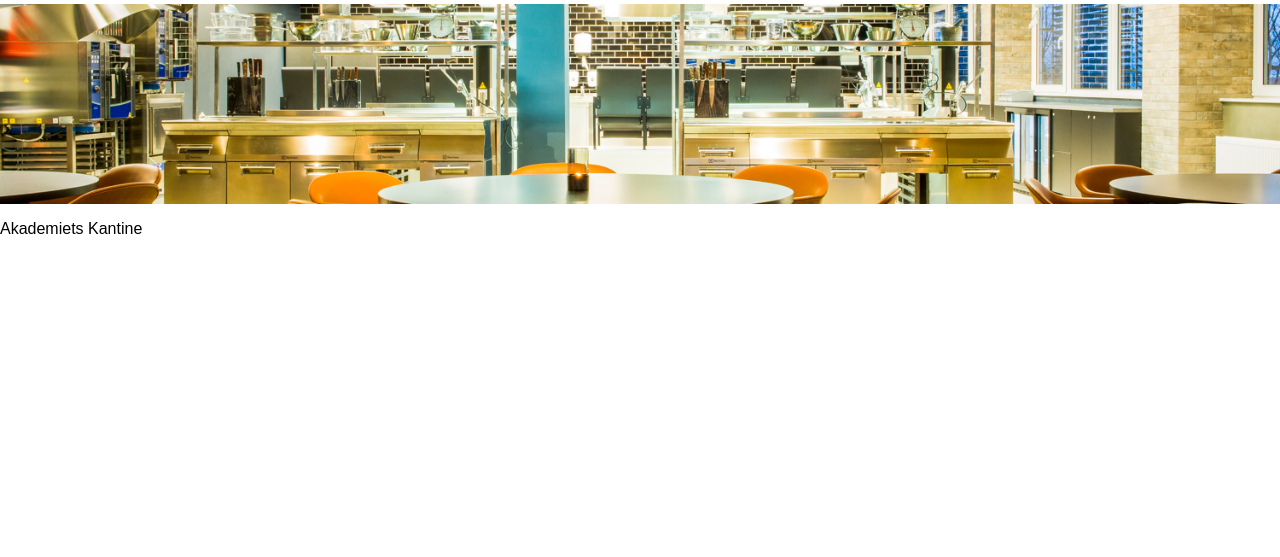
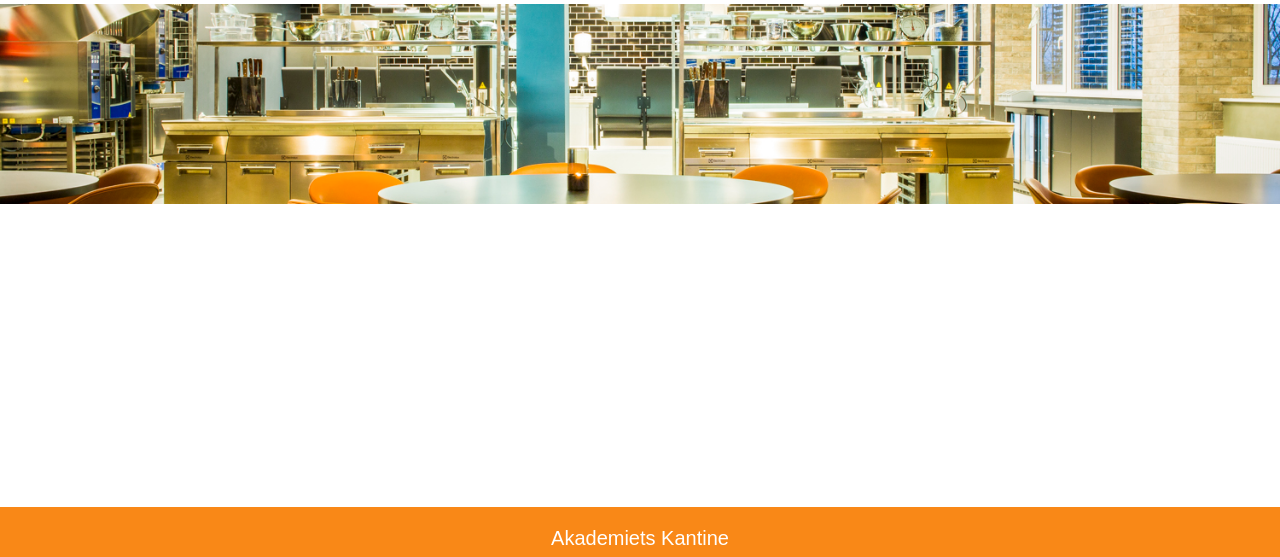
Before and after one commit to Sjefern/nettsideskolekantine, a Flask app: page / in a window 1280 px wide. Shown: the part 243-800 px from the top of the page. Run offline with Flask 3, Linux system fonts and the light colour scheme.

Commit message:
la til ny footer styling med komentarer.

```diff
--- a/static/css/style.css
+++ b/static/css/style.css
@@ -103,3 +103,23 @@ body {
     object-fit: cover;  /* Sørger for at bildet fyller rammen uten å strekke seg */
     border-radius: 10px;    /* Runde hjørner på bildene */
 }
+
+.footer {
+    padding: 0; /* Fjerner innvendig avstand standard padding */
+    margin: 0;  /* Fjerner ytre margin slik at footeren ligger helt inntil kanten nederst */
+    position: fixed;    /* Gjør at footeren alltid vises nederst på skjermen, selv når man scroller */
+    bottom: 0;  /* Plasserer footeren helt nederst i vinduet */
+    left: 0;    /* Starter foteren helt til venstre */
+    width: 100%;    /* Gjør at den dekker hele vinduet */
+    z-index: 1000;  /* Legger footeren øverst slik at den ikke havner bak annet innhold */
+    background-color: rgb(249, 136, 23);    /* Setter bakgrunnsfargen til oransje */
+    color: white;   /* Gjør teksten hvit */
+    text-align: center; /* Sentrerer teksten horisontalt inne i footeren */
+    height: 50px;   /* Gir footeren en fast høyde */
+}
+
+.tekstfooter {
+    text-align: center; /* Sentrerer teksten */
+    color: white;   /* Setter tekstfargen hvit */
+    font-size: 20px;    /* Øker tekststørrelsen litt */
+}
```
